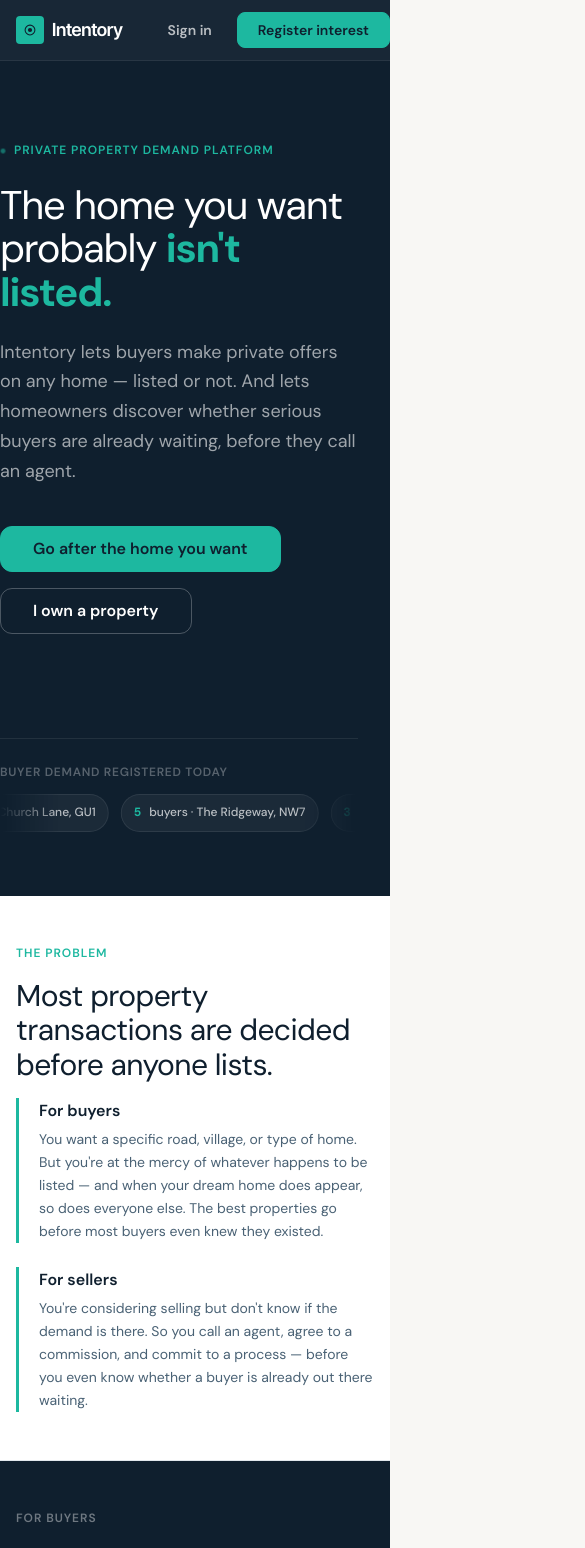
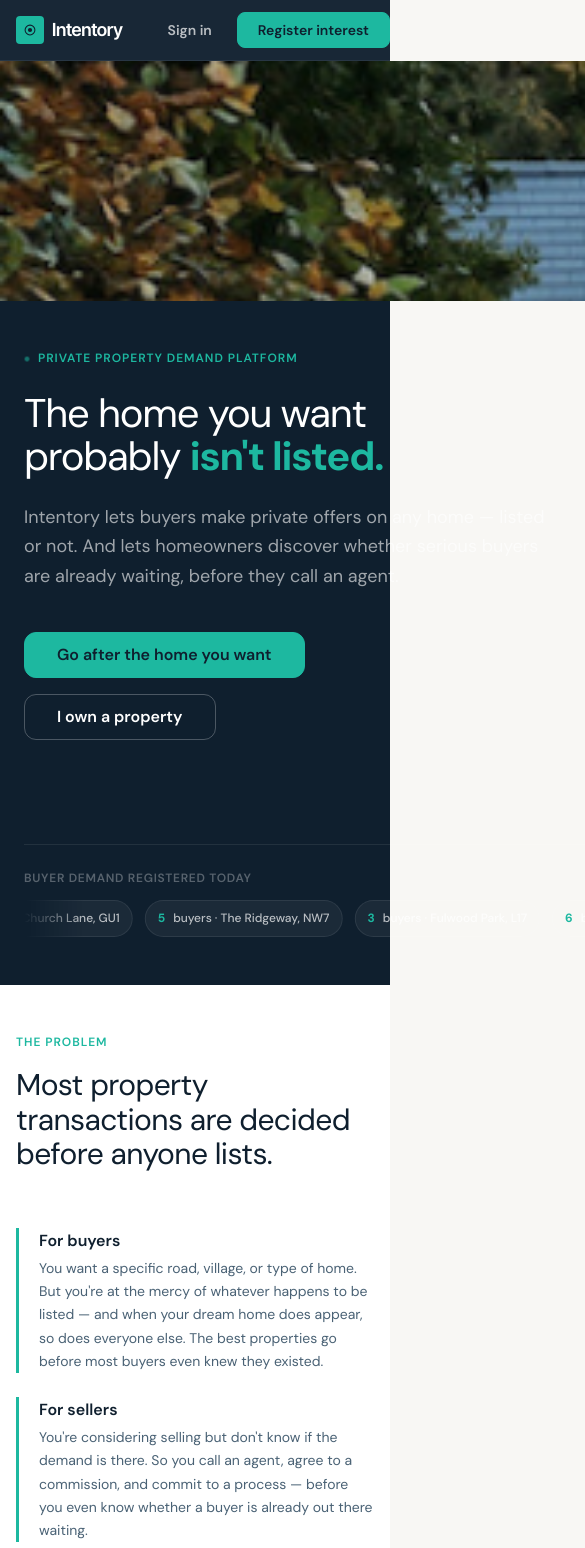
Before and after one commit to projectsforguy-alt/property-interest, a Next.js app: page / in a window 390 px wide. Shown: the top 1548 px of the page, 585 px wide, since content can reach past the window. Built offline with nearby package versions, Linux system fonts and the light colour scheme.

Commit message:
Update globals.css

```diff
--- a/app/globals.css
+++ b/app/globals.css
@@ -1400,3 +1400,50 @@ ul, ol { list-style: none; }
   .demand-ticker-inner { animation: none; }
   .hero-eyebrow-dot { animation: none; }
 }
+
+/* ============================================================
+   HOMEPAGE RESPONSIVE LAYOUT
+   ============================================================ */
+
+.hero-grid {
+  display: grid;
+  grid-template-columns: 1fr 1fr;
+  min-height: 680px;
+}
+
+.hero-image {
+  min-height: 680px;
+}
+
+.two-col-grid {
+  display: grid;
+  grid-template-columns: 1fr 1fr;
+  gap: var(--space-16);
+}
+
+@media (max-width: 900px) {
+  .hero-grid {
+    grid-template-columns: 1fr;
+    min-height: auto;
+  }
+
+  .hero-grid > div:first-child {
+    padding: var(--space-12) var(--space-6) !important;
+  }
+
+  .hero-image {
+    min-height: 300px;
+    order: -1;
+  }
+
+  .two-col-grid {
+    grid-template-columns: 1fr;
+    gap: var(--space-10);
+  }
+}
+
+@media (max-width: 640px) {
+  .hero-image {
+    min-height: 240px;
+  }
+}
```
